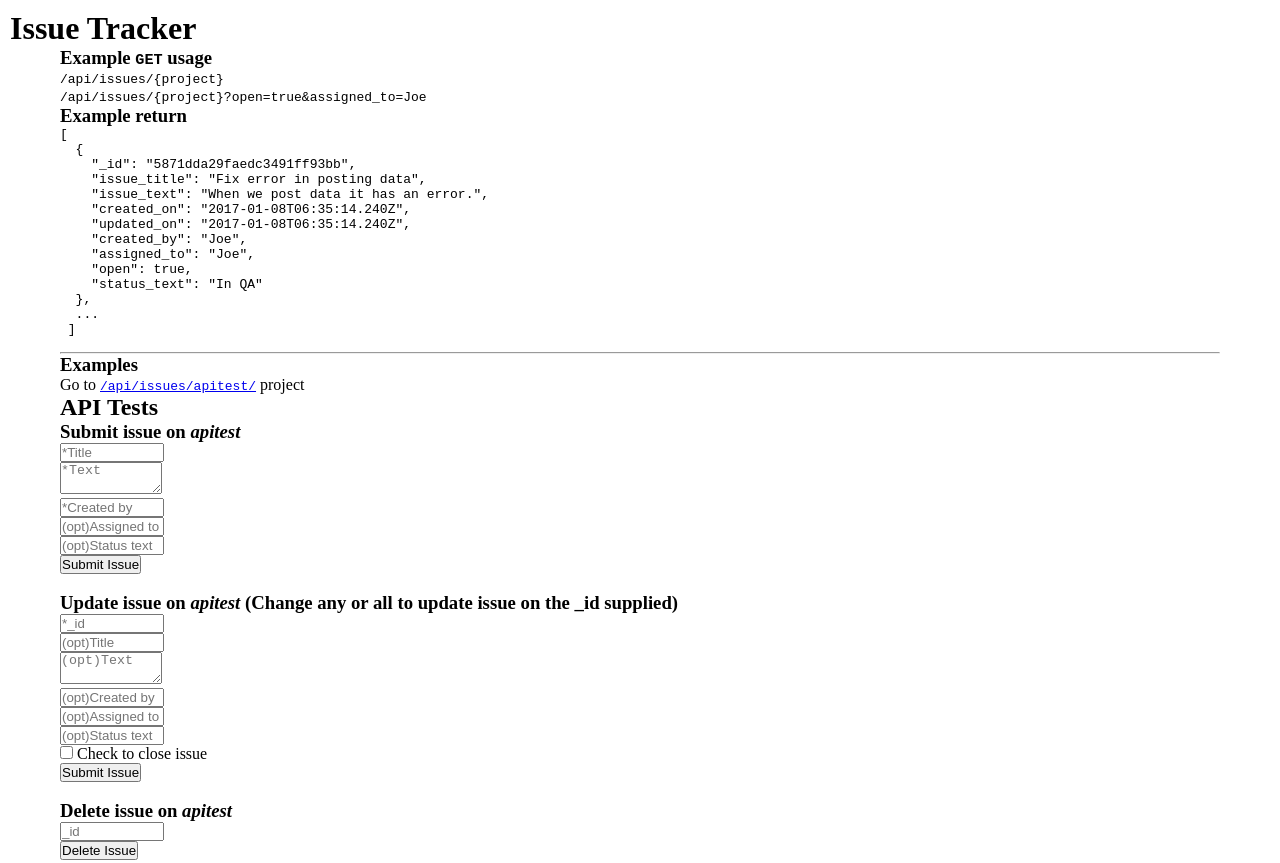
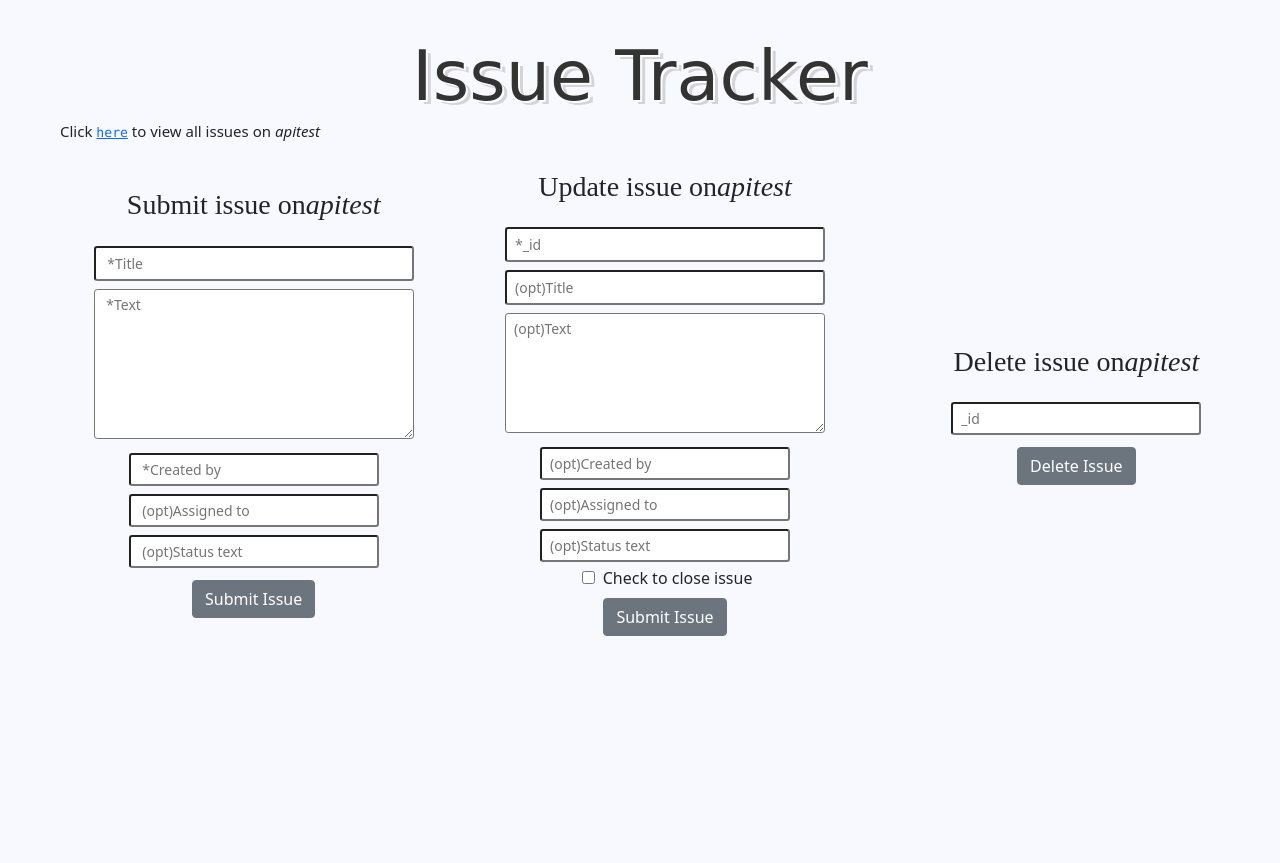
Before and after one commit to steins13/IssueTracker, a website: page views/index.html in a window 1280 px wide. Shown: the top 863 px of the page. Drawn offline with nearby package versions, Linux system fonts and the light colour scheme; a web font is replaced by a local one.

Commit message:
Update HTML and CSS

```diff
--- a/public/style.css
+++ b/public/style.css
@@ -21,3 +21,114 @@ body {
 .id {
   font-size: 10.5px;
 }
+
+#issueHeader {
+  height: 100px;
+  display: flex;
+  margin: auto;
+  justify-content: center;
+  align-items: center;
+  text-align: center;
+  margin-top: 10px;
+}
+
+#projectTitle {
+  font-family: 'Lateef', cursive;
+  font-size: 60px;
+  color: #333333;
+  background-color: ghostwhite;
+  text-shadow: 2px 2px 0px #FFFFFF, 5px 4px 0px rgba(0,0,0,0.15);
+}
+
+#issueBody {
+  background-color:ghostwhite ;
+}
+
+#submitNewIssue {
+  margin: 30px;
+  border: 3px ridge rgba(94,94,94,0.41);
+  width: 850px;
+  background-color:#f3f3f3;
+  margin-bottom: 60px;
+  box-shadow: 0px 10px 13px -7px #000000, 5px 5px 15px 5px rgba(0,0,0,0);
+}
+
+#submitHeader {
+  font-family: 'Lateef';
+}
+
+#issueButton {
+  margin: 30px;
+}
+
+#threeMusketeers {
+  margin: 5px;
+}
+
+#issueDisplay {
+  width: 1200px;
+  padding: 30px 10px;
+  font-family: "Lateef";
+  font-size: 20px;
+}
+
+#box1header {
+  display: flex;
+  align-items: center;
+  justify-content: center;
+  margin: 20px auto;
+  font-family: "Lateef";
+}
+
+#box1 {
+  margin: auto;
+  text-align: center;
+}
+
+#box2header {
+  display: flex;
+  align-items: center;
+  justify-content: center;
+  margin: 20px auto;
+  font-family: "Lateef";
+}
+
+#box2 {
+  margin: auto;
+  text-align: center;
+}
+
+#box3header {
+  display: flex;
+  align-items: center;
+  justify-content: center;
+  margin: 20px auto;
+  font-family: "Lateef";
+}
+
+#box3 {
+  margin: auto;
+  text-align: center;
+}
+
+#indexHeader {
+  height: 100px;
+  display: flex;
+  margin: auto;
+  justify-content: center;
+  align-items: center;
+  text-align: center;
+  margin-top: 10px;
+}
+
+#indexHeaderInside {
+  font-family: 'Lateef', cursive;
+  font-size: 70px;
+  color: #333333;
+  margin-top: 20px;
+  text-shadow: 2px 2px 0px #FFFFFF, 5px 4px 0px rgba(0,0,0,0.15);
+}
+
+#indexBody {
+  background-color:ghostwhite ;
+}
--- a/views/index.html
+++ b/views/index.html
@@ -7,66 +7,55 @@
     <meta http-equiv="X-UA-Compatible" content="IE=edge">
     <meta name="viewport" content="width=device-width, initial-scale=1">
     <link rel="stylesheet" href="/public/style.css">
+    <link href="https://cdn.jsdelivr.net/npm/bootstrap@5.0.2/dist/css/bootstrap.min.css" rel="stylesheet" integrity="sha384-EVSTQN3/azprG1Anm3QDgpJLIm9Nao0Yz1ztcQTwFspd3yD65VohhpuuCOmLASjC" crossorigin="anonymous">
+    <link rel="preconnect" href="https://fonts.googleapis.com">
+    <link rel="preconnect" href="https://fonts.gstatic.com" crossorigin>
+    <link href="https://fonts.googleapis.com/css2?family=Lateef&display=swap" rel="stylesheet">
   </head>
-  <body>
-    <header>
-      <h1>
-        Issue Tracker
+  <body id="indexBody">
+    <header id="indexHeader">
+      <h1 id="indexHeaderInside" class="text-center">
+         Issue Tracker
       </h1>
     </header>
-    <section style="margin: 0 50px;">
-      <h3>Example <code>GET</code> usage</h3>
-      <code>/api/issues/{project}</code><br>
-      <code>/api/issues/{project}?open=true&amp;assigned_to=Joe</code><br>
-      <h3>Example return</h3>
-      <pre>
-<code>[
-  {
-    "_id": "5871dda29faedc3491ff93bb",
-    "issue_title": "Fix error in posting data",
-    "issue_text": "When we post data it has an error.",
-    "created_on": "2017-01-08T06:35:14.240Z",
-    "updated_on": "2017-01-08T06:35:14.240Z",
-    "created_by": "Joe",
-    "assigned_to": "Joe",
-    "open": true,
-    "status_text": "In QA"
-  },
-  ...
- ]
-</code>
-</pre>
-    </section>
-    <hr style='margin: 0 50px'>
+
     <section id='testui' style='margin-left: 50px;'>
-      <h3>Examples</h3>
-      Go to <a href='/api/issues/apitest/'><code>/api/issues/apitest/</code></a>  project
-      <h2 style="text-align: left">API Tests</h2>
-      <h3>Submit issue on <i>apitest</i></h3>
-      <form id="testForm" class="border">
-        <input type="text" name="issue_title" placeholder="*Title" style="width: 100px" required=''><br>
-        <textarea type="text" name="issue_text" placeholder="*Text" style="width: 100px" required=''></textarea><br>
-        <input type="text" name="created_by" placeholder="*Created by" style="width: 100px" required=''><br>
-        <input type="text" name="assigned_to" placeholder="(opt)Assigned to" style="width: 100px"><br>
-        <input type="text" name="status_text" placeholder="(opt)Status text" style="width: 100px"><br>
-        <button type="submit">Submit Issue</button>
-      </form><br>
-      <h3>Update issue on <i>apitest</i> (Change any or all to update issue on the _id supplied)</h3>
-      <form id="testForm2" class="border">
-        <input type="text" name="_id" placeholder="*_id" style="width: 100px" required=''><br>
-        <input type="text" name="issue_title" placeholder="(opt)Title" style="width: 100px"><br>
-        <textarea type="text" name="issue_text" placeholder="(opt)Text" style="width: 100px"></textarea><br>
-        <input type="text" name="created_by" placeholder="(opt)Created by" style="width: 100px"><br>
-        <input type="text" name="assigned_to" placeholder="(opt)Assigned to" style="width: 100px"><br>
-        <input type="text" name="status_text" placeholder="(opt)Status text" style="width: 100px"><br>
-        <label><input type="checkbox" name="open" value="false"> Check to close issue</label><br>
-        <button type="submit">Submit Issue</button>
-      </form><br>
-      <h3>Delete issue on <i>apitest</i></h3>
-      <form id="testForm3" class="border">
-        <input type="text" name="_id" placeholder="_id" style="width: 100px" required=''><br>
-        <button type="submit">Delete Issue</button>
-      </form>
+      <div style="font-size: 15px;">
+        Click <a href='/apitest'><code>here</code></a> to view all issues on <i>apitest</i>
+      </div>
+      <div class="row">
+        <div class="col-4 btn align-center" id="box1">
+          <h3 id="box1header">Submit issue on <i>apitest</i></h3>
+          <form id="testForm" class="align-center">
+            <input type="text" name="issue_title" placeholder=" *Title" required='' style = "width: 320px; height: 35px;" class="form-control-sm m-1"><br>
+            <textarea type="text" name="issue_text" placeholder=" *Text" required='' style="width: 320px; height: 150px;" class="form-control-sm m-1"></textarea><br>
+            <input type="text" name="created_by" placeholder=" *Created by" required='' style="width: 250px;" class="form-control-sm m-1"><br>
+            <input type="text" name="assigned_to" placeholder=" (opt)Assigned to" style="width: 250px;" class="form-control-sm m-1"><br>
+            <input type="text" name="status_text" placeholder=" (opt)Status text" style="width: 250px;" class="form-control-sm m-1"><br>
+            <button type="submit" id="box1btn" class="btn btn-secondary m-2">Submit Issue</button>
+          </form><br>
+        </div>
+        <div class="col-4 btn align-center" id="box2">
+          <h3 id="box2header">Update issue on <i>apitest</i></h3>
+          <form id="testForm2" class="align-center">
+            <input type="text" name="_id" placeholder="*_id" style="width: 320px; height: 35px;" class="form-control-sm m-1" required=''><br>
+            <input type="text" name="issue_title" placeholder="(opt)Title" style="width: 320px; height: 35px;" class="form-control-sm m-1"><br>
+            <textarea type="text" name="issue_text" placeholder="(opt)Text" style="width: 320px; height: 120px;" class="form-control-sm m-1"></textarea><br>
+            <input type="text" name="created_by" placeholder="(opt)Created by" style="width: 250px;" class="form-control-sm m-1"><br>
+            <input type="text" name="assigned_to" placeholder="(opt)Assigned to" style="width: 250px;" class="form-control-sm m-1"><br>
+            <input type="text" name="status_text" placeholder="(opt)Status text" style="width: 250px;" class="form-control-sm m-1"><br>
+            <label><input type="checkbox" name="open" value="false" class="m-1"> Check to close issue</label><br>
+            <button type="submit" id="box2btn" class="btn btn-secondary m-2">Submit Issue</button>
+          </form><br>
+        </div>
+        <div class="col-4 btn align-center" id="box3">
+          <h3 id="box3header">Delete issue on <i>apitest</i></h3>
+          <form id="testForm3" class="align-center">
+            <input type="text" name="_id" placeholder="_id" style="width: 250px" class="form-control-sm m-1" required=''><br>
+            <button type="submit" id="box3btn" class="btn btn-secondary m-2">Delete Issue</button>
+          </form>
+        </div>
+      </div>
       <code id='jsonResult'></code>
     </section>
     <hr style='margin: 50px; margin-top: 200px'>
@@ -111,5 +100,7 @@
         });
       });
    </script>
+
+    <script src="https://cdn.jsdelivr.net/npm/bootstrap@5.0.2/dist/js/bootstrap.bundle.min.js" integrity="sha384-MrcW6ZMFYlzcLA8Nl+NtUVF0sA7MsXsP1UyJoMp4YLEuNSfAP+JcXn/tWtIaxVXM" crossorigin="anonymous"></script>
   </body>
 </html>
```
Also changed, not shown: tests/2_functional-tests.js (+38 -102 lines), views/issue.html (+18 -11 lines).
